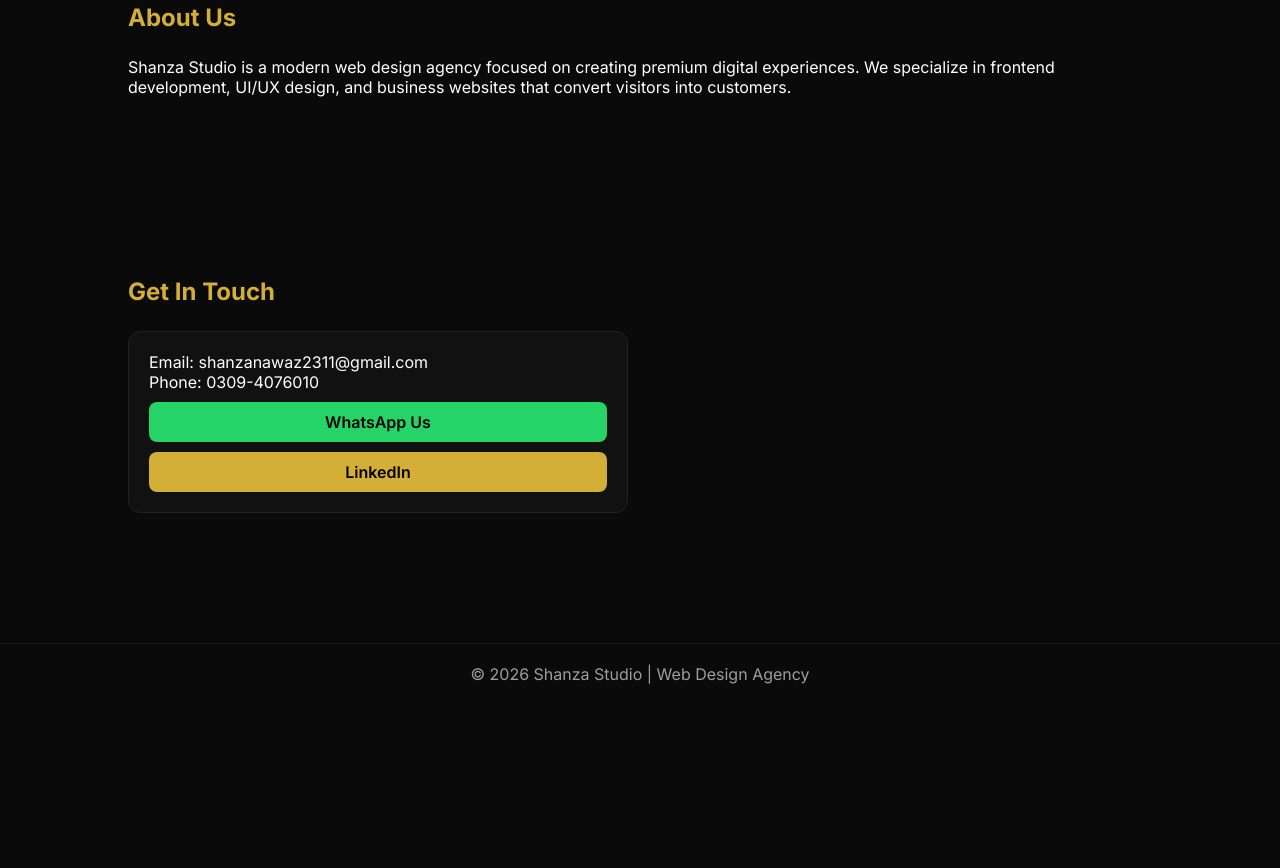
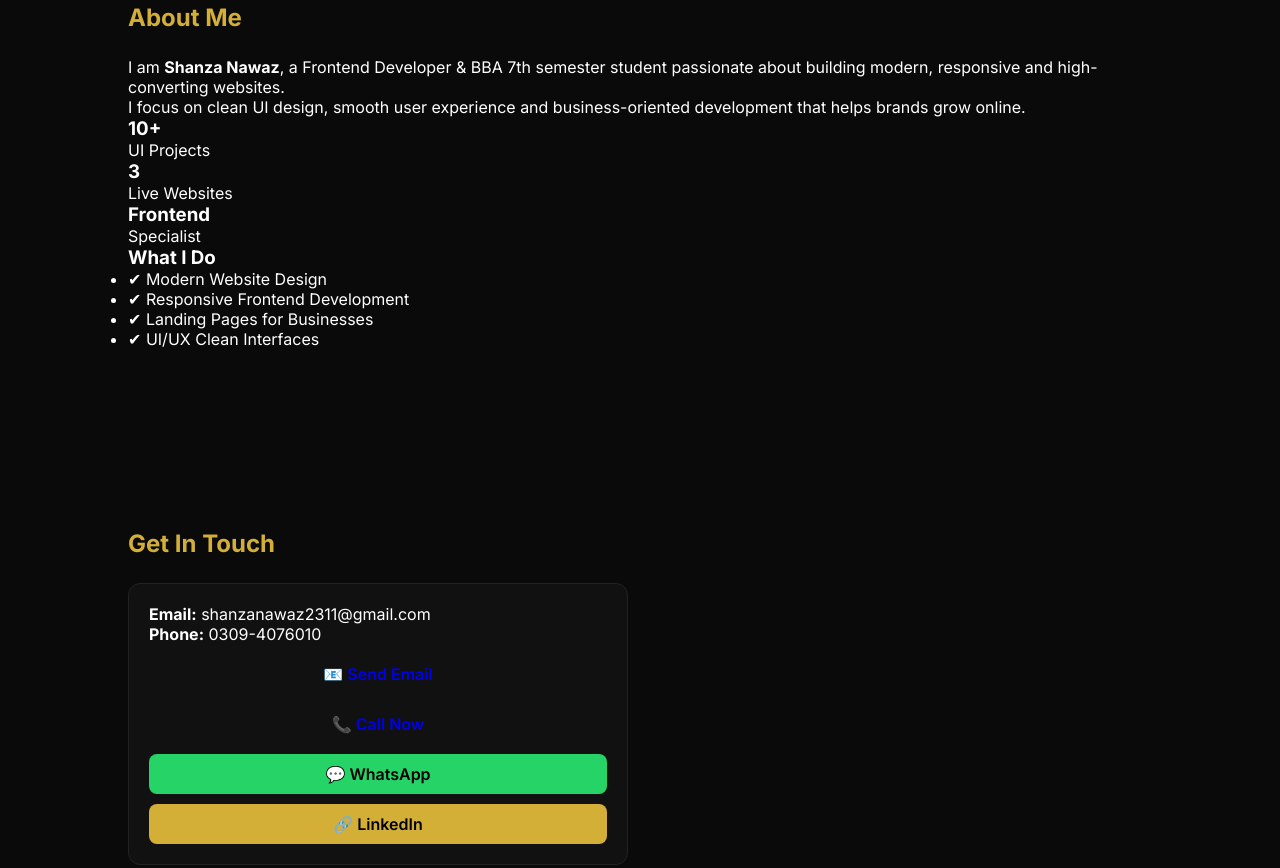
Before and after one commit to shanzanawaz/shanza-portfolio, a plain HTML site: page index.html in a window 1280 px wide. Shown: the part 1585-2453 px from the top of the page. Before the commit the page ends 2289 px from the top, so only its background shows below. Drawn offline with Linux system fonts and the light colour scheme.

Commit message:
Revise About section and enhance contact details
Updated the 'About' section to reflect personal branding and added contact options with CTA buttons.

```diff
--- a/index.html
+++ b/index.html
@@ -88,11 +88,52 @@ A creative web studio helping businesses grow with luxury UI, fast performance &
 
 <!-- ABOUT -->
 <section id="about">
-<h2>About Us</h2>
+<h2>About Me</h2>
+
+<div class="about-container">
+
+<div class="about-text">
 <p>
-Shanza Studio is a modern web design agency focused on creating premium digital experiences.
-We specialize in frontend development, UI/UX design, and business websites that convert visitors into customers.
+I am <strong>Shanza Nawaz</strong>, a Frontend Developer & BBA 7th semester student passionate about building
+modern, responsive and high-converting websites.
 </p>
+
+<p>
+I focus on clean UI design, smooth user experience and business-oriented development that helps brands grow online.
+</p>
+
+<div class="highlights">
+
+<div class="box">
+<h3>10+</h3>
+<p>UI Projects</p>
+</div>
+
+<div class="box">
+<h3>3</h3>
+<p>Live Websites</p>
+</div>
+
+<div class="box">
+<h3>Frontend</h3>
+<p>Specialist</p>
+</div>
+
+</div>
+
+</div>
+
+<div class="about-card">
+<h3>What I Do</h3>
+<ul>
+<li>✔ Modern Website Design</li>
+<li>✔ Responsive Frontend Development</li>
+<li>✔ Landing Pages for Businesses</li>
+<li>✔ UI/UX Clean Interfaces</li>
+</ul>
+</div>
+
+</div>
 </section>
 
 <!-- CONTACT -->
@@ -101,11 +142,29 @@ We specialize in frontend development, UI/UX design, and business websites that
 
 <div class="contact-box">
 
-<p>Email: shanzanawaz2311@gmail.com</p>
-<p>Phone: 0309-4076010</p>
+<p><strong>Email:</strong> shanzanawaz2311@gmail.com</p>
+<p><strong>Phone:</strong> 0309-4076010</p>
 
-<a class="whatsapp" href="https://wa.me/923094076010">WhatsApp Us</a>
-<a class="linkedin" href="https://www.linkedin.com/in/shanza-nawaz-ba1199349">LinkedIn</a>
+<!-- CTA BUTTONS -->
+<div class="cta-buttons">
+
+<a class="email" href="mailto:shanzanawaz2311@gmail.com">
+📧 Send Email
+</a>
+
+<a class="call" href="tel:03094076010">
+📞 Call Now
+</a>
+
+<a class="whatsapp" href="https://wa.me/923094076010" target="_blank">
+💬 WhatsApp
+</a>
+
+<a class="linkedin" href="https://www.linkedin.com/in/shanza-nawaz-ba1199349" target="_blank">
+🔗 LinkedIn
+</a>
+
+</div>
 
 </div>
 </section>
```
